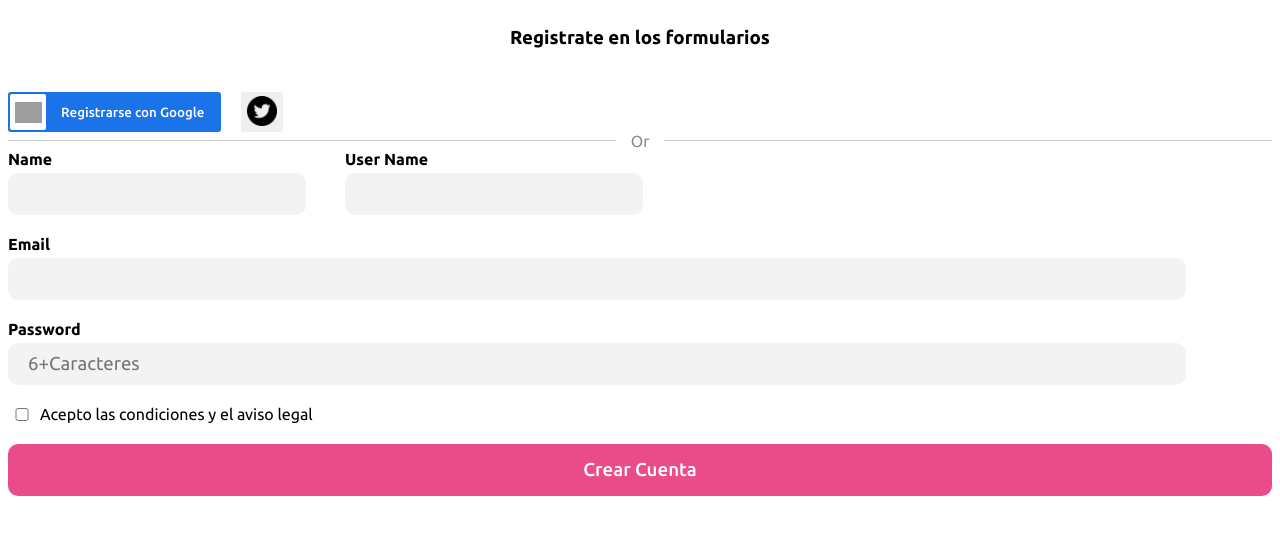
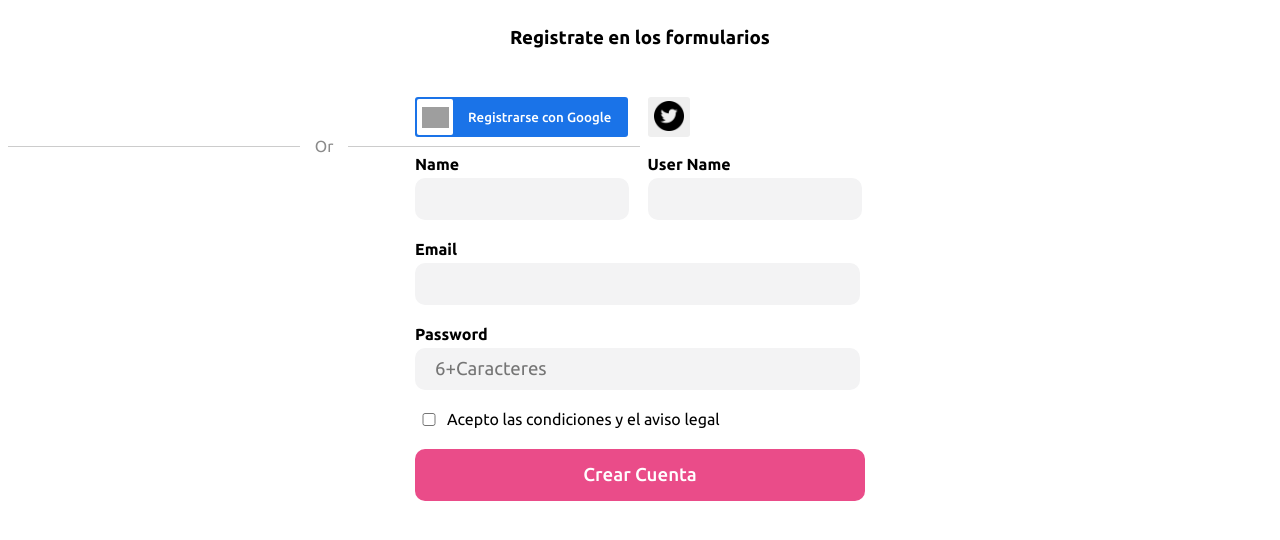
Before and after one commit to jhonbg93/Open-Bootcamp, a plain HTML site: page Curos-HTML_CSS/7.sesion-formularios/ejercicio/login.html in a window 1280 px wide. Drawn offline with Linux system fonts and the light colour scheme; grey boxes are pictures that could not be loaded.

Commit message:
ultima actualizacion

```diff
--- a/Curos-HTML_CSS/7.sesion-formularios/ejercicio/login.css
+++ b/Curos-HTML_CSS/7.sesion-formularios/ejercicio/login.css
@@ -6,11 +6,13 @@
 }
 
 .container {
+    margin: auto;
     display: flex;
     flex-direction: column;
     align-items: center;
     justify-content: center;
-    gap: 25px;
+    gap: 30px;
+    width: 450px;
 }
 
 .google-btn {
@@ -74,7 +76,8 @@
 
 .separator {
     display: flex;
-    width: 100%;
+    align-items: center;
+    width: 50%;
     gap: 15px;
 }
 
@@ -82,6 +85,7 @@
     flex-grow: 1;
     border: none;
     border-top: 1px solid #ccc;
+    width: 50%;
 }
 
 .separator span {
@@ -114,7 +118,7 @@ label input {
     outline: none;
     font-size: 14pt;
     /*Animacion*/
-    transition: background-color 0.5s;
+    transition: background-color 0.5s, border 0.2s, box-shadow 0.2s;
 }
 
 .section-inputs label input {
@@ -128,11 +132,13 @@ label input {
 }
 
 form {
+    margin: auto;
     display: flex;
     flex-direction: column;
     align-items: center;
     gap: 20px;
     align-items: stretch;
+    width: 450px;
 }
 
 label input:hover {
```
